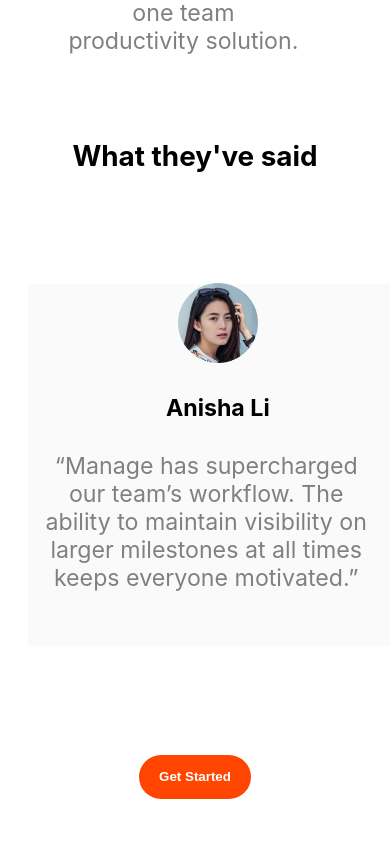
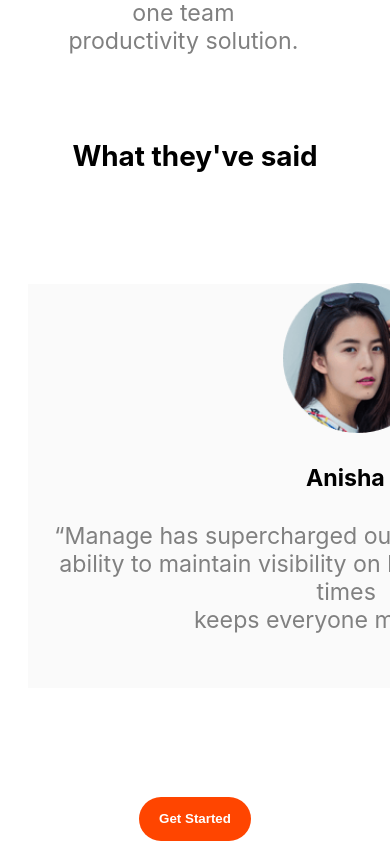
Before and after one commit to nathanabramov1/manage-landing-page, a React (Create React App) app in the folder manage-landing-page/: page / in a window 390 px wide. Shown: the part 2800-3643 px from the top of the page. Built offline with nearby package versions, Linux system fonts and the light colour scheme.

Commit message:
not done

```diff
--- a/manage-landing-page/src/App.jsx
+++ b/manage-landing-page/src/App.jsx
@@ -13,8 +13,9 @@
 import "./swiper.jsx";
 import Swiper from "./swiper.jsx";
 
+
 function OpenButton() {
-  const [active, setActive] = useState('container')
+  // const [active, setActive] = useState('container')
   return (
     <div>
       <ul className="navigation">
@@ -103,7 +104,7 @@
 
 
 function Website() {
-  //const [active, setActive] = useState('container');
+
 
   return (
     <Suspense fallback={<img src={logo}></img>}>
@@ -118,7 +119,7 @@
             className="open"
             src={openButton}
             alt="open"
-            onClick={OpenButton}
+            // onClick={}
           />
         </div>
 
--- a/manage-landing-page/src/AppMedia.css
+++ b/manage-landing-page/src/AppMedia.css
@@ -278,5 +278,8 @@
      transform: translateX(100%);
 
     }
+    .test{
+        width: 600px;
+    }
 
 }
```
